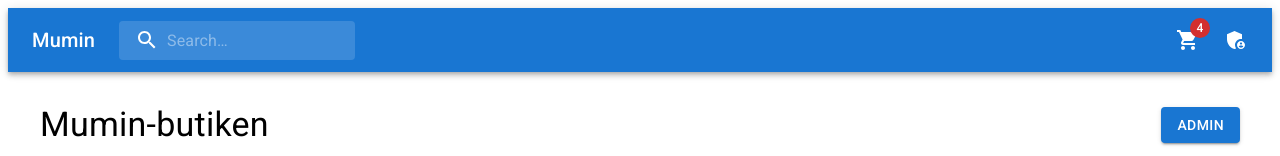
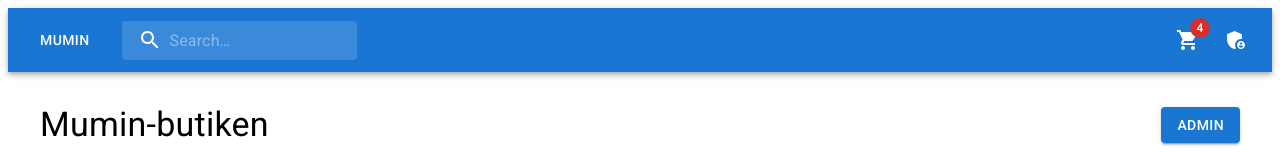
Before and after one commit to MicOli96/Webbshop, a React (Vite) app in the folder web/: page / in a window 1280 px wide. Shown: the top 156 px of the page. Built offline with nearby package versions, Linux system fonts and the light colour scheme.

Commit message:
Add return button

```diff
--- a/web/src/components/header.tsx
+++ b/web/src/components/header.tsx
@@ -2,6 +2,7 @@ import AdminPanelSettingsIcon from "@mui/icons-material/AdminPanelSettings";
 import MoreIcon from "@mui/icons-material/MoreVert";
 import SearchIcon from "@mui/icons-material/Search";
 import ShoppingCartIcon from "@mui/icons-material/ShoppingCart";
+import { Button } from "@mui/material";
 import AppBar from "@mui/material/AppBar";
 import Badge from "@mui/material/Badge";
 import Box from "@mui/material/Box";
@@ -11,8 +12,8 @@ import Menu from "@mui/material/Menu";
 import MenuItem from "@mui/material/MenuItem";
 import { alpha, styled } from "@mui/material/styles";
 import Toolbar from "@mui/material/Toolbar";
-import Typography from "@mui/material/Typography";
 import * as React from "react";
+import { useNavigate } from "react-router";
 
 const Search = styled("div")(({ theme }) => ({
   position: "relative",
@@ -78,6 +79,9 @@ export default function Header() {
   const handleMobileMenuOpen = (event: React.MouseEvent<HTMLElement>) => {
     setMobileMoreAnchorEl(event.currentTarget);
   };
+
+  const navigate = useNavigate();
+  const backToMain = () => navigate("/");
 
   const menuId = "primary-search-account-menu";
   const renderMenu = (
@@ -145,14 +149,9 @@ export default function Header() {
     <Box sx={{ flexGrow: 1 }}>
       <AppBar position="static">
         <Toolbar>
-          <Typography
-            variant="h6"
-            noWrap
-            component="div"
-            sx={{ display: { xs: "none", sm: "block" } }}
-          >
+          <Button sx={{ color: "white" }} onClick={backToMain}>
             Mumin
-          </Typography>
+          </Button>
           <Search>
             <SearchIconWrapper>
               <SearchIcon />
```
